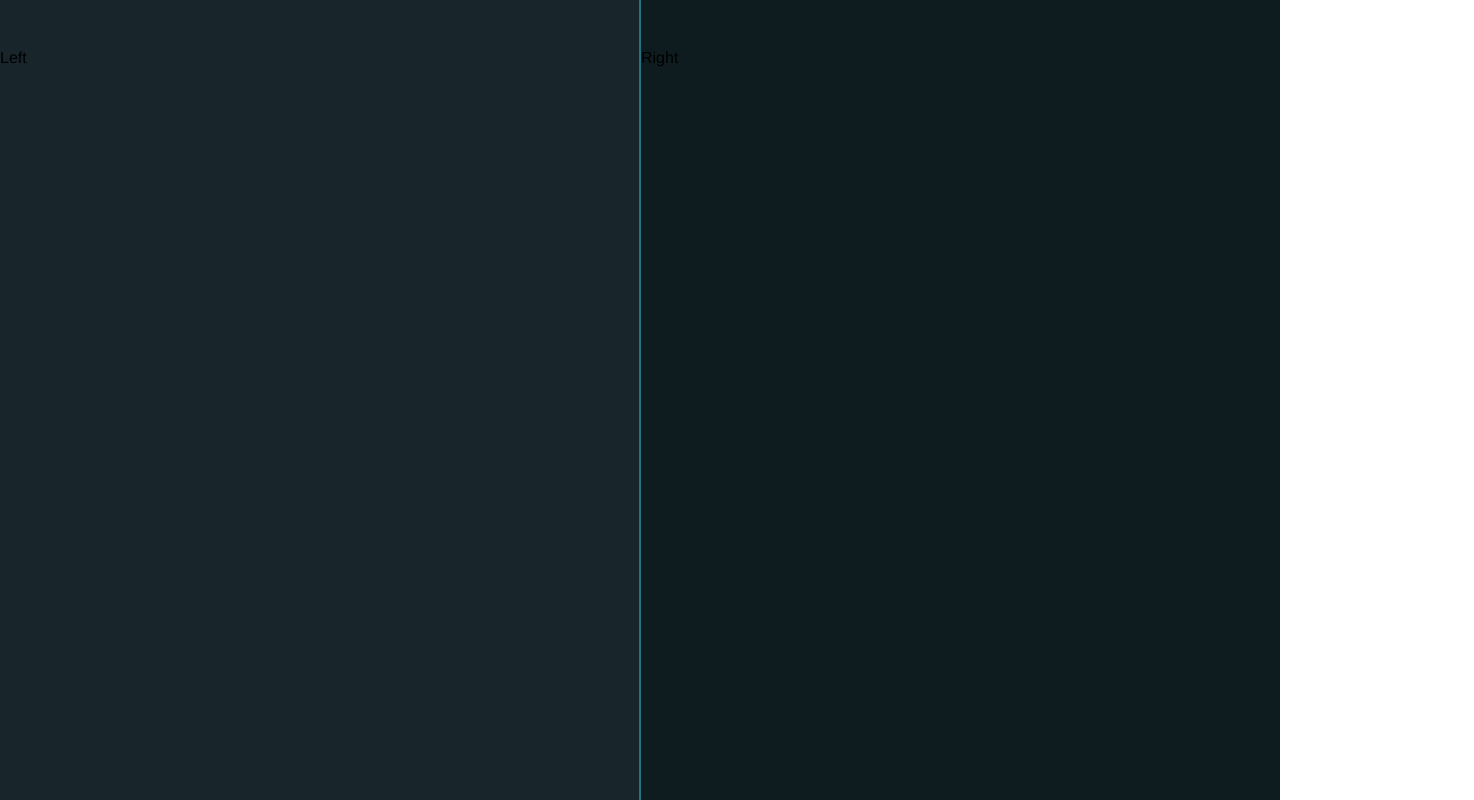
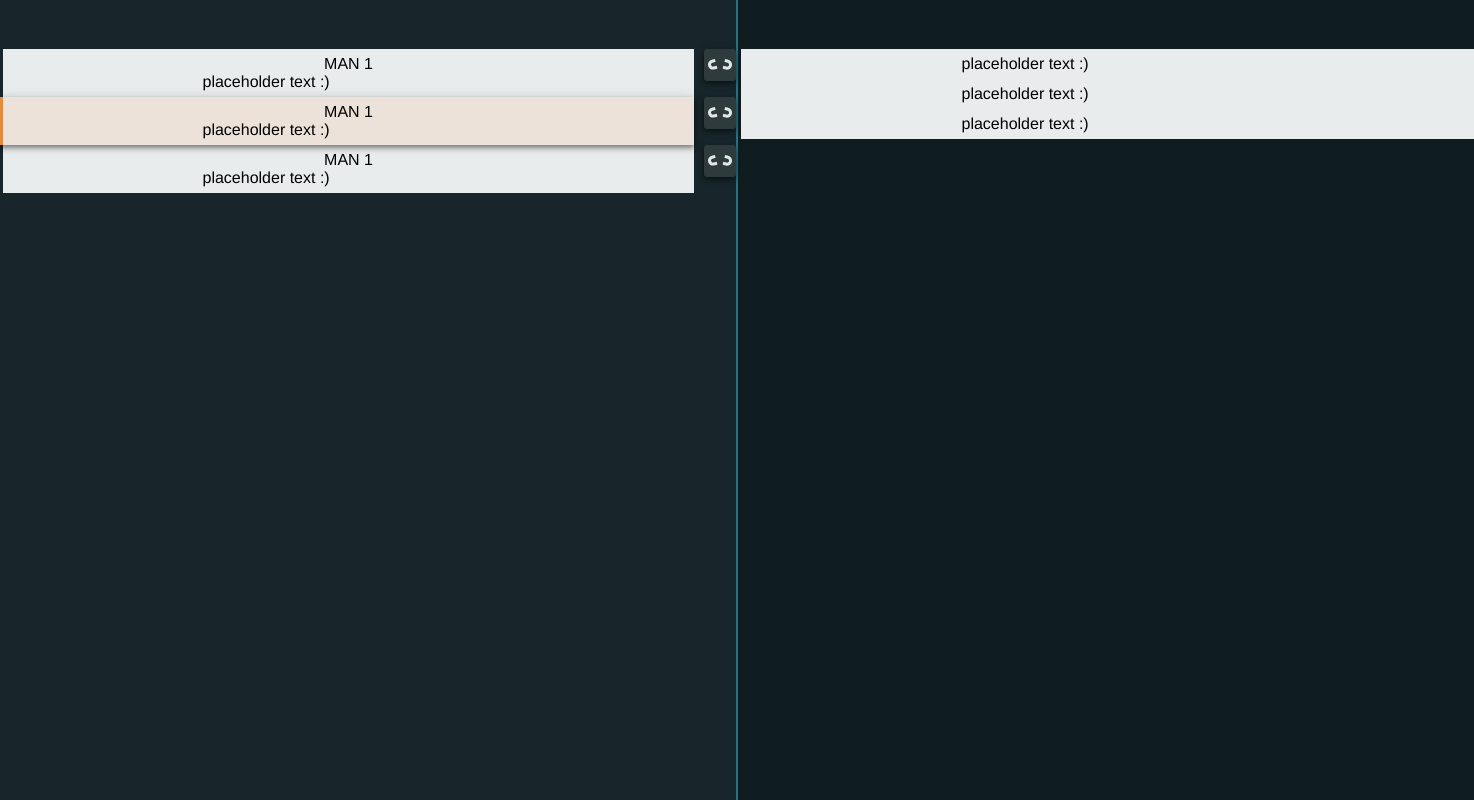
Before and after one commit to cnotv/vite-vue-editor-2021, a Vue app: page / in a window 1280 px wide. Shown: the whole page, 1474 px wide, since content can reach past the window. Built offline with nearby package versions, Linux system fonts and the light colour scheme.

Commit message:
Replace content with components and mocked markup

```diff
--- a/src/App.vue
+++ b/src/App.vue
@@ -25,9 +25,11 @@ body {
 }
 
 #app {
-  font-family: Avenir, Helvetica, Arial, sans-serif;
-  -webkit-font-smoothing: antialiased;
-  -moz-osx-font-smoothing: grayscale;
+  font-family: Ubuntu, Helvetica, Arial, sans-serif;
+  font-style: normal;
+  font-weight: normal;
+  font-size: 16px;
+  line-height: 18px;
 
   height: 100vh;
   width: 100vw;
--- a/src/components/Left.vue
+++ b/src/components/Left.vue
@@ -1,18 +1,36 @@
 <template>
   <BaseLayout class="left">
-    Left
+    <TextBlock
+      char="man 1"
+      text="placeholder text :)"
+      isDeletable="true"
+    />
+    <TextBlock
+      char="man 1"
+      text="placeholder text :)"
+      focused="true"
+      isDeletable="true"
+      isFocused="true"
+    />
+    <TextBlock
+      char="man 1"
+      text="placeholder text :)"
+      isDeletable="true"
+    />
   </BaseLayout>
 </template>
 
 <script lang="ts">
 import { defineComponent } from 'vue'
 import BaseLayout from './../layout/BaseLayout.vue'
+import TextBlock from './../components/TextBlock.vue'
 
 export default defineComponent({
   name: 'Left',
   components: {
-    BaseLayout
-  }
+    BaseLayout,
+    TextBlock
+  },
 })
 </script>
 
--- a/src/components/Right.vue
+++ b/src/components/Right.vue
@@ -1,17 +1,21 @@
 <template>
   <BaseLayout class="right">
-    Right
+    <TextBlock text="placeholder text :)" />
+    <TextBlock text="placeholder text :)" />
+    <TextBlock text="placeholder text :)" />
   </BaseLayout>
 </template>
 
 <script lang="ts">
 import { defineComponent } from 'vue'
 import BaseLayout from './../layout/BaseLayout.vue'
+import TextBlock from './../components/TextBlock.vue'
 
 export default defineComponent({
   name: 'Right',
   components: {
-    BaseLayout
+    BaseLayout,
+    TextBlock
   }
 })
 </script>
--- a/src/layout/BaseLayout.vue
+++ b/src/layout/BaseLayout.vue
@@ -1,6 +1,8 @@
 <template>
   <div class="base-layout">
-    <slot></slot>
+    <div class="base-layout__wrapper">
+      <slot></slot>
+    </div>
   </div>
 </template>
 
@@ -11,9 +13,14 @@ export default defineComponent({
 });
 </script>
 
-<style>
+<style lang="scss">
 .base-layout {
   padding-top: 49px;
+
+  &__wrapper {
+    width: 736px;
+    margin: 0 auto;
+  }
 }
 
 </style>
```
Also changed, not shown: src/assets/logo.png (deleted).
